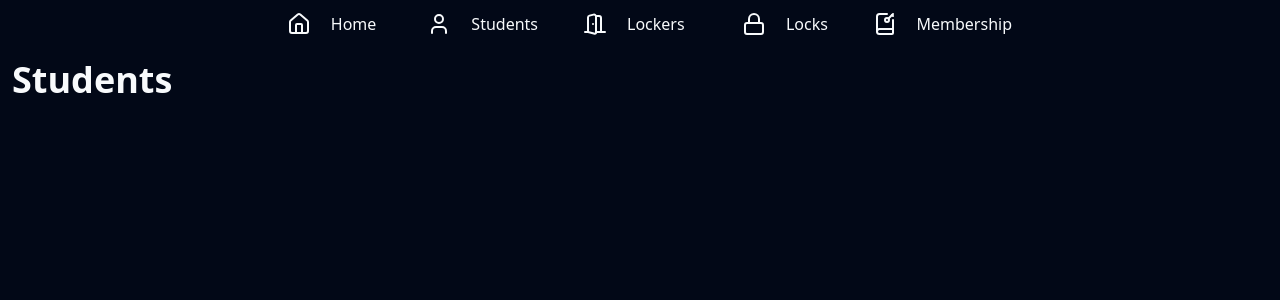
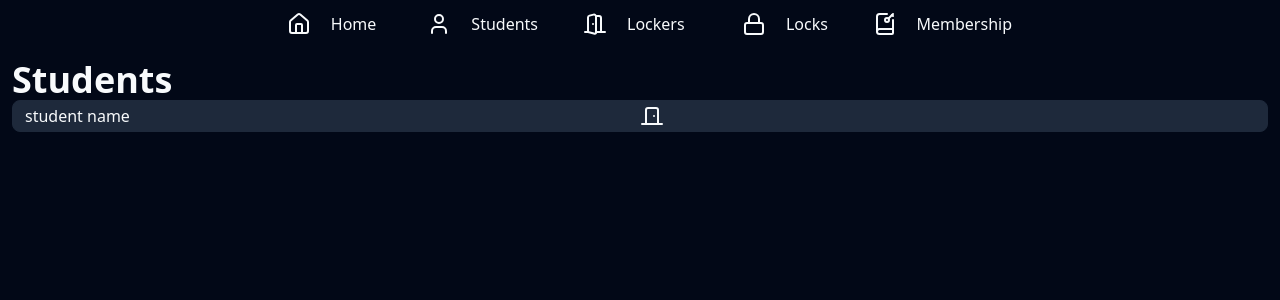
Before and after one commit to b-at-neu/pulse, a Next.js app: page /students in a window 1280 px wide. Shown: the top 300 px of the page. Built offline with nearby package versions, Linux system fonts and the light colour scheme.

Commit message:
#12 implement bar

```diff
--- a/app/students/page.tsx
+++ b/app/students/page.tsx
@@ -1,7 +1,17 @@
-import { Title } from "@/components/ui/title";
+import { Bar } from '@/components/ui/bar';
+import { Title } from '@/components/ui/title';
+import { DoorClosed } from 'lucide-react';
 
 export default function Page() {
-  return <>
-    <Title>Students</Title>
-  </>
+  return (
+    <>
+      <Title>Students</Title>
+      <Bar
+        data={[
+          ['student name', 'w-1/2'],
+          [<DoorClosed key={0} />, 'w-1/2']
+        ]}
+      />
+    </>
+  );
 }
```
